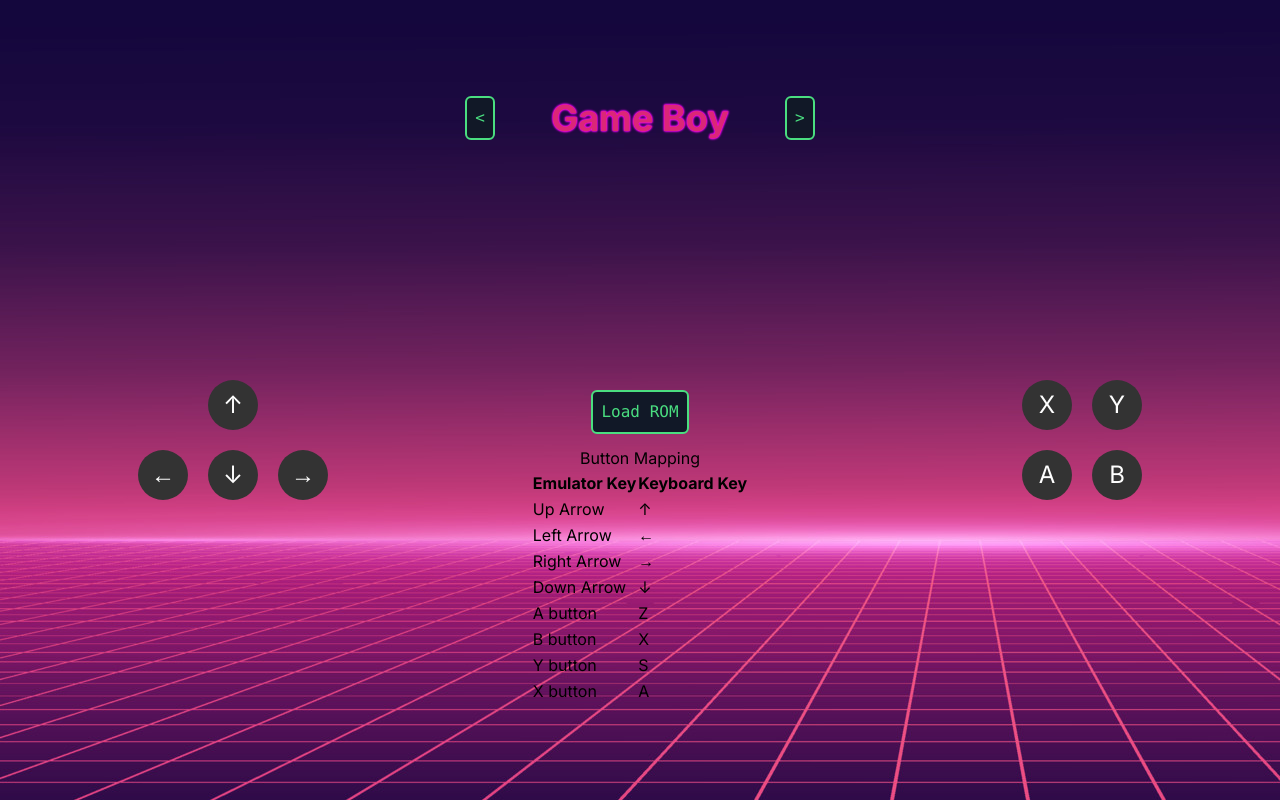
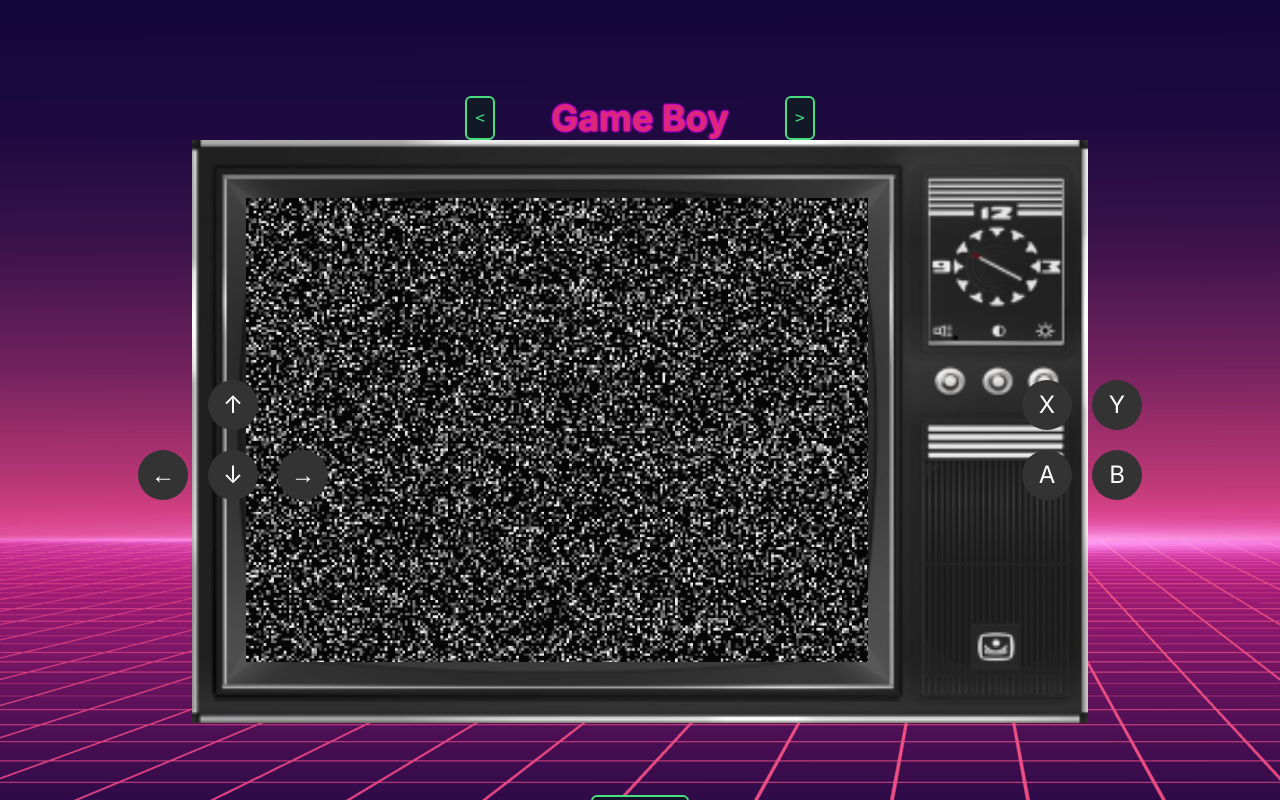
Before and after one commit to Clavvv/VirtualArcade, a Next.js app: page / in a window 1280 px wide. Shown: the top 800 px of the page. Built offline with nearby package versions, Linux system fonts and the light colour scheme.

Commit message:
Added static

```diff
--- a/app/page.js
+++ b/app/page.js
@@ -89,15 +89,25 @@
         </button>
       </div>
       <div className="flex flex-col h-full w-full items-center">
-        <div className="flex justify-center mt-10">
+
+        <div className="relative w-full xl:max-w-4xl mb-10">
+          <div className="relative w-full h-full">
+            <img src="/images/tv.png" className="block w-full h-auto" />
+            <div className="absolute inset-8	w-10/12" style={{ left: '6%', top: '10%' }}>
+              <img src="/images/animated-tv-static.gif" className="object-fill h-auto w-5/6 z-0" />
+            </div>
+          </div>
+
+          <div className="absolute inset-0 flex justify-center items-center z-10" style={{ left: '-18%' }}>
             {rom && (
               <EmulatorJS
-              className="justify-center"
                 EJS_core={emulatorMap[activeEmulator]}
                 EJS_gameUrl={rom}
               />
             )}
           </div>
+        </div>
+
         {fileError && (
           <span className="text-sm text-red-600 font-light">{fileError}</span>
         )}
@@ -115,8 +125,7 @@
         <div className="controller flex justify-between w-full mt-10">
           <div className="controller-buttons-left flex flex-col items-center">
             <div
-              className={`controller-button ${
-                activeKeys['ArrowUp'] ? 'controller-button-active' : ''
+              className={`controller-button ${activeKeys['ArrowUp'] ? 'controller-button-active' : ''
                 }`}
               onMouseDown={() => handleButtonPress('ArrowUp')}
               onMouseUp={() => handleButtonRelease('ArrowUp')}
@@ -125,8 +134,7 @@
             </div>
             <div className="flex">
               <div
-                className={`controller-button ${
-                  activeKeys['ArrowLeft'] ? 'controller-button-active' : ''
+                className={`controller-button ${activeKeys['ArrowLeft'] ? 'controller-button-active' : ''
                   }`}
                 onMouseDown={() => handleButtonPress('ArrowLeft')}
                 onMouseUp={() => handleButtonRelease('ArrowLeft')}
@@ -134,8 +142,7 @@
                 ←
               </div>
               <div
-                className={`controller-button ${
-                  activeKeys['ArrowDown'] ? 'controller-button-active' : ''
+                className={`controller-button ${activeKeys['ArrowDown'] ? 'controller-button-active' : ''
                   }`}
                 onMouseDown={() => handleButtonPress('ArrowDown')}
                 onMouseUp={() => handleButtonRelease('ArrowDown')}
@@ -143,8 +150,7 @@
                 ↓
               </div>
               <div
-                className={`controller-button ${
-                  activeKeys['ArrowRight'] ? 'controller-button-active' : ''
+                className={`controller-button ${activeKeys['ArrowRight'] ? 'controller-button-active' : ''
                   }`}
                 onMouseDown={() => handleButtonPress('ArrowRight')}
                 onMouseUp={() => handleButtonRelease('ArrowRight')}
@@ -156,8 +162,7 @@
           <div className="controller-buttons-right flex flex-col items-center">
             <div className="flex">
               <div
-                className={`controller-button ${
-                  activeKeys['a'] ? 'controller-button-active' : ''
+                className={`controller-button ${activeKeys['a'] ? 'controller-button-active' : ''
                   }`}
                 onMouseDown={() => handleButtonPress('a')}
                 onMouseUp={() => handleButtonRelease('a')}
@@ -165,8 +170,7 @@
                 X
               </div>
               <div
-                className={`controller-button ${
-                  activeKeys['s'] ? 'controller-button-active' : ''
+                className={`controller-button ${activeKeys['s'] ? 'controller-button-active' : ''
                   }`}
                 onMouseDown={() => handleButtonPress('s')}
                 onMouseUp={() => handleButtonRelease('s')}
@@ -176,8 +180,7 @@
             </div>
             <div className="flex">
               <div
-                className={`controller-button ${
-                  activeKeys['z'] ? 'controller-button-active' : ''
+                className={`controller-button ${activeKeys['z'] ? 'controller-button-active' : ''
                   }`}
                 onMouseDown={() => handleButtonPress('z')}
                 onMouseUp={() => handleButtonRelease('z')}
@@ -185,8 +188,7 @@
                 A
               </div>
               <div
-                className={`controller-button ${
-                  activeKeys['x'] ? 'controller-button-active' : ''
+                className={`controller-button ${activeKeys['x'] ? 'controller-button-active' : ''
                   }`}
                 onMouseDown={() => handleButtonPress('x')}
                 onMouseUp={() => handleButtonRelease('x')}
```
Lines whose indentation alone changed are shown as unchanged.
